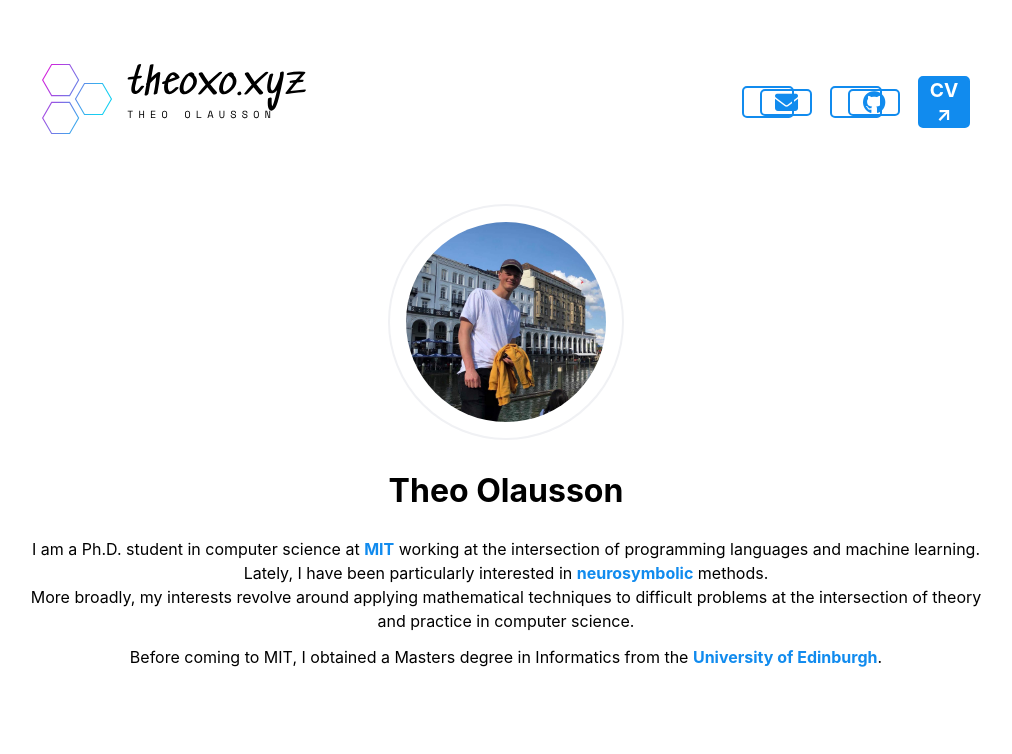
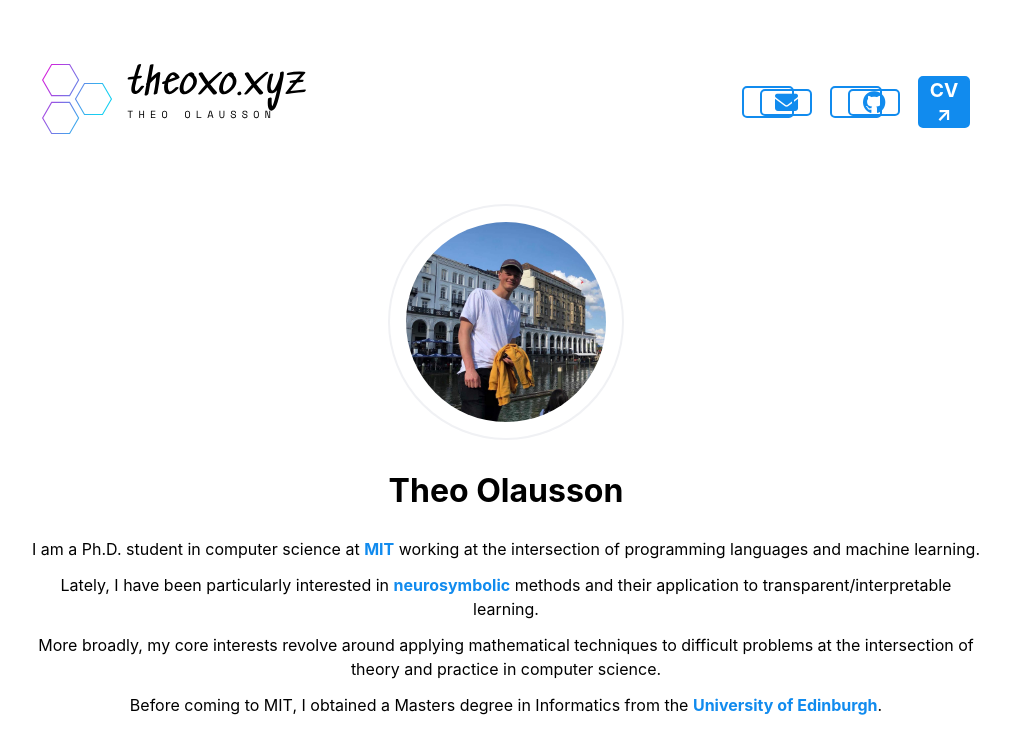
Before and after one commit to theoxo/theoxo.github.io, a Jekyll site: the page built from index.md, in a window 1280 px wide. Shown: the top 754 px of the page, without its empty margins (134-1146 px from the left). Built offline with Jekyll 4.4.1, drawn with Linux system fonts in a browser that asks for light colours; nearby versions of some CDN libraries.

Commit message:
impr: slight homepage touch up

```diff
--- a/_layouts/home.html
+++ b/_layouts/home.html
@@ -19,10 +19,12 @@
         <h1>Theo Olausson</h1>
         <p>
            I am a Ph.D. student in computer science at <a href="https://web.mit.edu/">MIT</a> working at the intersection of programming languages and machine learning.
-           <br/>
-           Lately, I have been particularly interested in <a href="http://www.neurosymbolic.org/">neurosymbolic</a> methods.
-           <br/>
-           More broadly, my interests revolve around applying mathematical techniques to difficult problems at the intersection of theory and practice in computer science.
+        </p>
+        <p>
+           Lately, I have been particularly interested in <a href="http://www.neurosymbolic.org/">neurosymbolic</a> methods and their application to transparent/interpretable learning.
+        </p>
+        <p>
+           More broadly, my core interests revolve around applying mathematical techniques to difficult problems at the intersection of theory and practice in computer science.
         </p>
         <p>
            Before coming to MIT, I obtained a Masters degree in Informatics from the <a href="https://www.ed.ac.uk/informatics">University of Edinburgh</a>.
```
